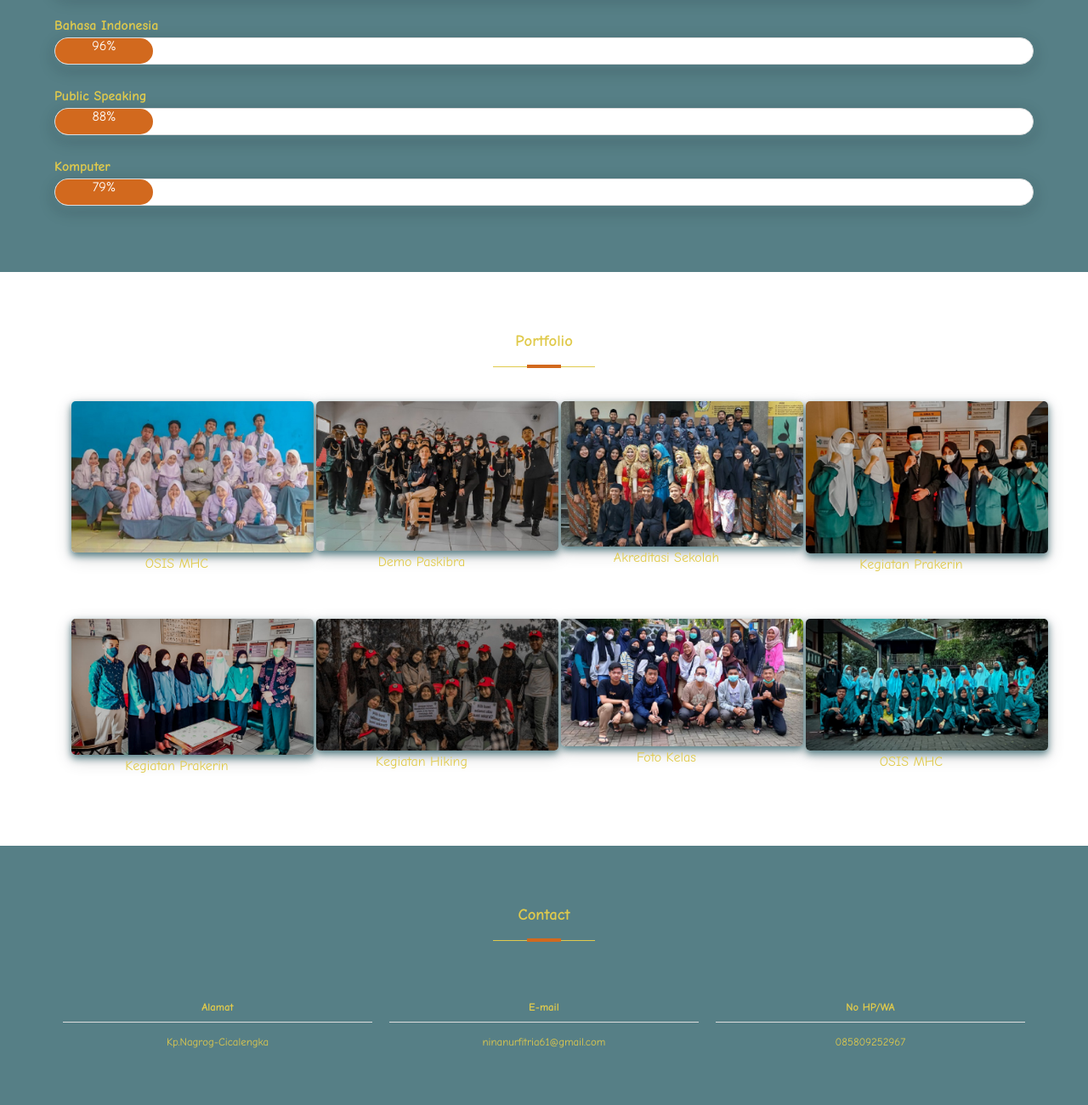
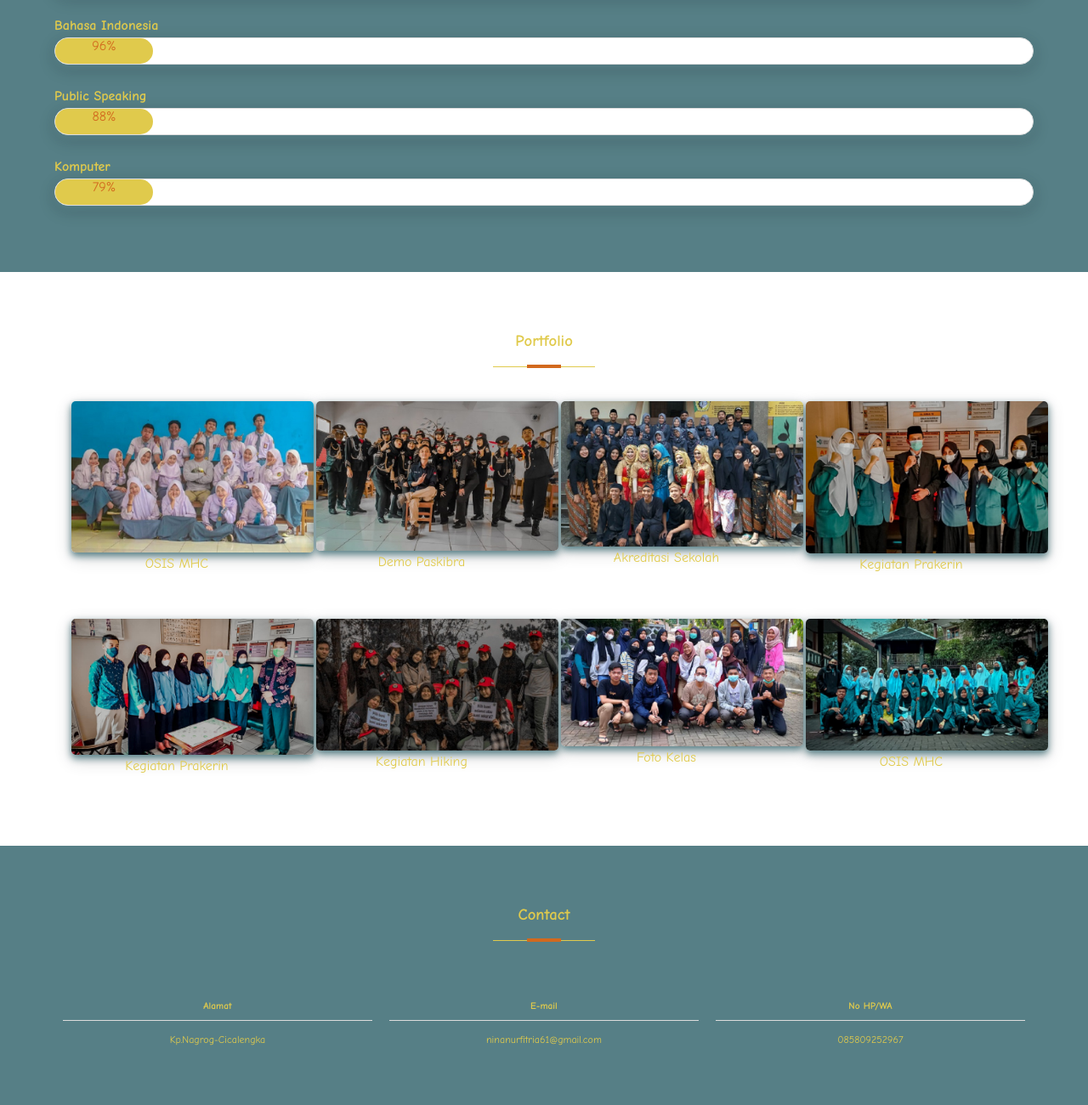
Before and after one commit to NinaNurfitria/Portfolio_NinaNur, a plain HTML site: page index.html in a window 1280 px wide. Shown: the part 1180-2480 px from the top of the page at 85% size. Drawn offline with Linux system fonts and the light colour scheme.

Commit message:
Update style.css
update warna

```diff
--- a/css/style.css
+++ b/css/style.css
@@ -200,9 +200,9 @@ section h3::after {
 }
 .l-skill .Nilai {
 height: 30px;
-background-color:chocolate;
+background-color:#e0ca4c;
 display: inline-block;
-color: #fff;
+color: chocolate;
 text-align: center;
 width: 10%;
 transition: width 2s;
@@ -257,13 +257,13 @@ background-color: #567f86;
   float: left;
   text-align: center;
   padding:50px 10px;
-font-size:80%;
+font-size:75%;
 }
 .col-3 h4{
   padding-bottom: 10px;
   border-bottom: 1px solid #ddd;
   margin-bottom: 15px;
-font-size:100%;
+font-size:95%;
 }
 /* bagian footer */
 footer {
```
